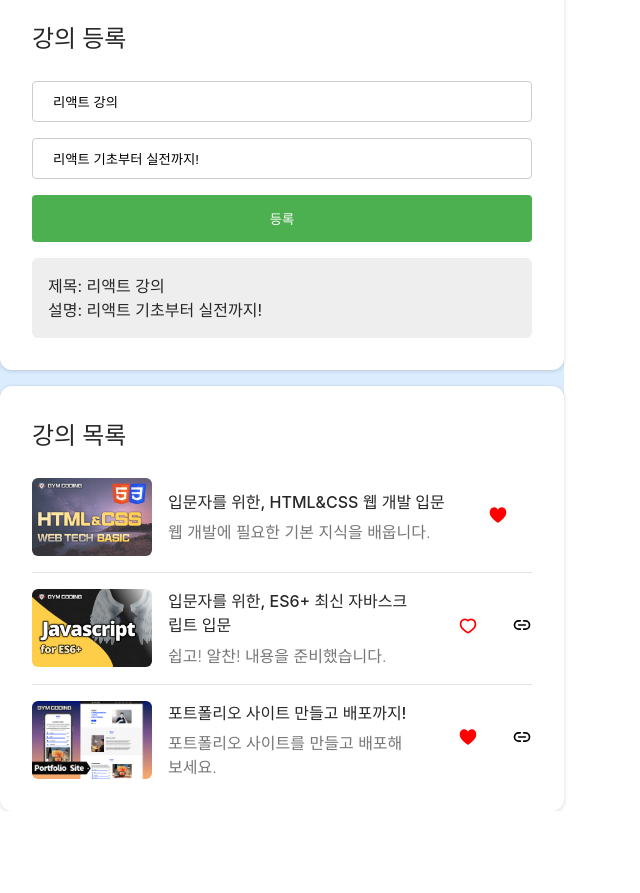
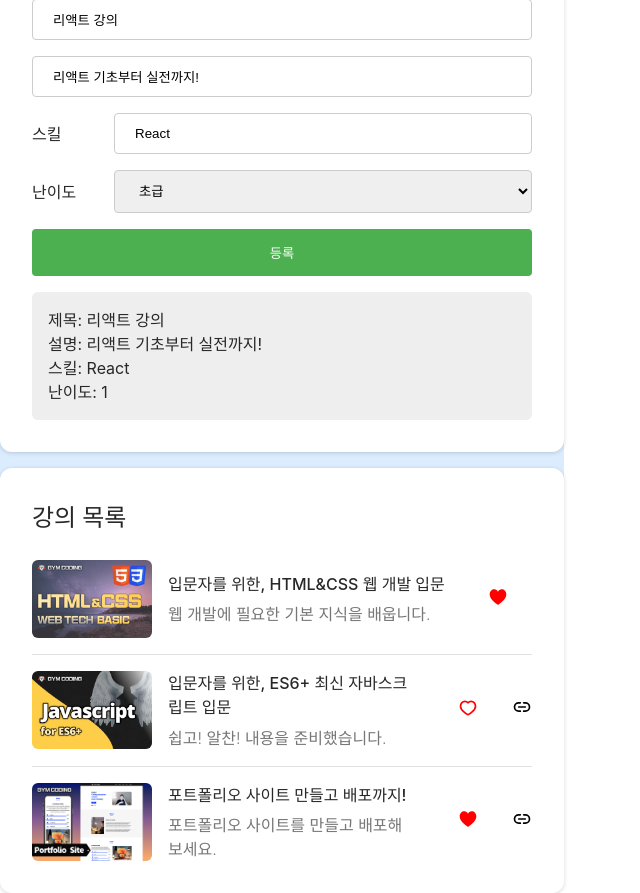
Before and after one commit to nova-fe/Study__React, a React (Vite) app in the folder learn-react/: page / in a window 1280 px wide. Shown: the whole page, without its empty margins (0-640 px from the left). Before the commit the page ends 811 px from the top, so only its background shows below. Built offline with nearby package versions, Linux system fonts and the light colour scheme.

Commit message:
중첩 객체 업데이트 (with Immer)

```diff
--- a/learn-react/package.json
+++ b/learn-react/package.json
@@ -11,7 +11,8 @@
   },
   "dependencies": {
     "react": "^18.3.1",
-    "react-dom": "^18.3.1"
+    "react-dom": "^18.3.1",
+    "use-immer": "^0.10.0"
   },
   "devDependencies": {
     "@eslint/js": "^9.13.0",
--- a/learn-react/src/components/course/CourseForm.jsx
+++ b/learn-react/src/components/course/CourseForm.jsx
@@ -1,24 +1,69 @@
-import { useState } from "react";
+// import { useState } from "react";
+import { useImmer } from "use-immer";
 import Card from "../Card";
 
 export default function CourseForm(props) {
-  const [form, setForm] = useState({
+  const [form, updateForm] = useImmer({
     title: "리액트 강의",
     description: "리액트 기초부터 실전까지!",
+    info: {
+      level: 1,
+      skill: "React",
+    },
   });
 
   function handleCourseForm(e) {
     e.preventDefault();
   }
 
+  // useImmer 사용
+  // 인자(draft)로 위에서 설정했던 객체가 넘어옴
   const handleChange = (e) => {
-    console.log("e.target.name", e.target.name); // 제목 입력시: title, 내용 입력시: description
-    setForm({
-      ...form, // 전개 구문으로 기본의 값 유지
-      // 객체의key를 괄호구문을 이용해 e.target.name을 받아서 입력되는 것을 동적을 받아옴
-      [e.target.name]: e.target.value,
+    updateForm((draft) => {
+      draft[e.target.name] = e.target.value;
     });
   };
+
+  const handleSkillChange = (e) => {
+    updateForm((draft) => {
+      draft.info.skill = e.target.value;
+    });
+  };
+
+  const handleLevelChange = (e) => {
+    updateForm((draft) => {
+      draft.info.level = e.target.value;
+    });
+  };
+
+  // const handleChange = (e) => {
+  //   console.log("e.target.name", e.target.name); // 제목 입력시: title, 내용 입력시: description
+  //   setForm({
+  //     ...form, // 전개 구문으로 기본의 값 유지
+  //     // 객체의key를 괄호구문을 이용해 e.target.name을 받아서 입력되는 것을 동적을 받아옴
+  //     [e.target.name]: e.target.value,
+  //   });
+  // };
+
+  // const handleSkillChange = (e) => {
+  //   setForm({
+  //     ...form,
+  //     info: {
+  //       ...form.info, // info도 객체이기 때문에 전개구문을 써줘야 함
+  //       skill: e.target.value,
+  //     },
+  //   });
+  // };
+
+  // const handleLevelChange = (e) => {
+  //   setForm({
+  //     ...form,
+  //     info: {
+  //       ...form.info, // info도 객체이기 때문에 전개구문을 써줘야 함
+  //       level: e.target.value,
+  //     },
+  //   });
+  // };
 
   return (
     <>
@@ -26,12 +71,30 @@ export default function CourseForm(props) {
         <form style={{ display: "flex", flexDirection: "column", gap: "1rem" }} onSubmit={handleCourseForm}>
           <input name="title" type="text" placeholder="제목" value={form.title} onChange={handleChange} />
           <input name="description" type="text" placeholder="설명" value={form.description} onChange={handleChange} />
+          <div style={{ display: "flex", alignItems: "center" }}>
+            <label htmlFor="skill" style={{ width: "100px" }}>
+              스킬
+            </label>
+            <input name="skill" id="skill" type="text" value={form.info.skill} onChange={handleSkillChange} />
+          </div>
+          <div style={{ display: "flex", alignItems: "center" }}>
+            <label htmlFor="level" style={{ width: "100px" }}>
+              난이도
+            </label>
+            <select name="level" id="level" value={form.info.level} onChange={handleLevelChange}>
+              <option value="0">입문</option>
+              <option value="1">초급</option>
+              <option value="2">중급</option>
+            </select>
+          </div>
           <input type="submit" value="등록" />
         </form>
         {(form.title || form.description) && ( // 둘 중 하나라도 존재한다면 true
           <div style={{ marginTop: "16px", padding: "16px", backgroundColor: "#eee", borderRadius: "6px" }}>
             {form.title && <p>제목: {form.title}</p>}
             {form.description && <p>설명: {form.description}</p>}
+            {form.info.skill && <p>스킬: {form.info.skill}</p>}
+            {form.info.level && <p>난이도: {form.info.level}</p>}
           </div>
         )}
       </Card>
```
Also changed, not shown: 1 other file (tests, documents, lock files or other folders).
